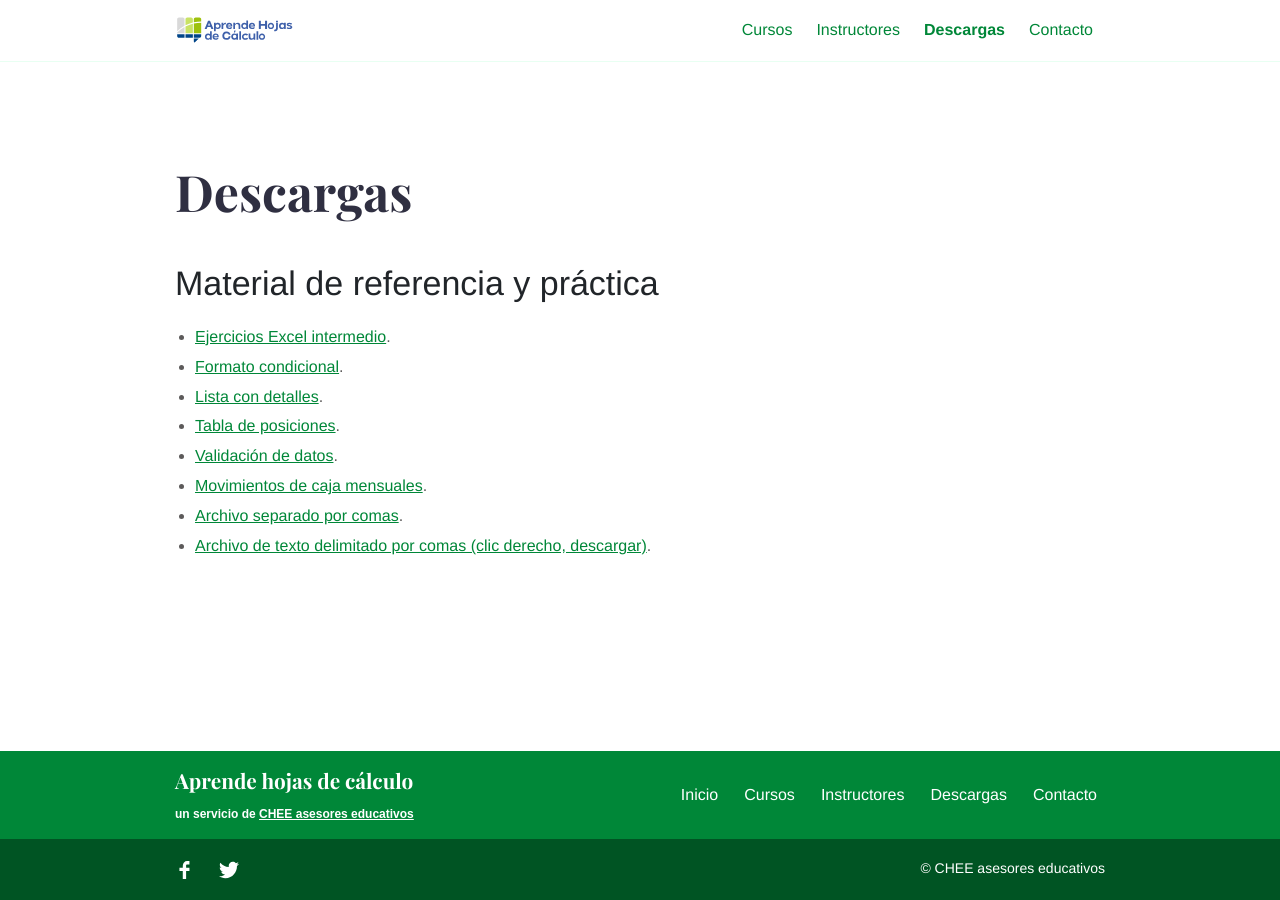
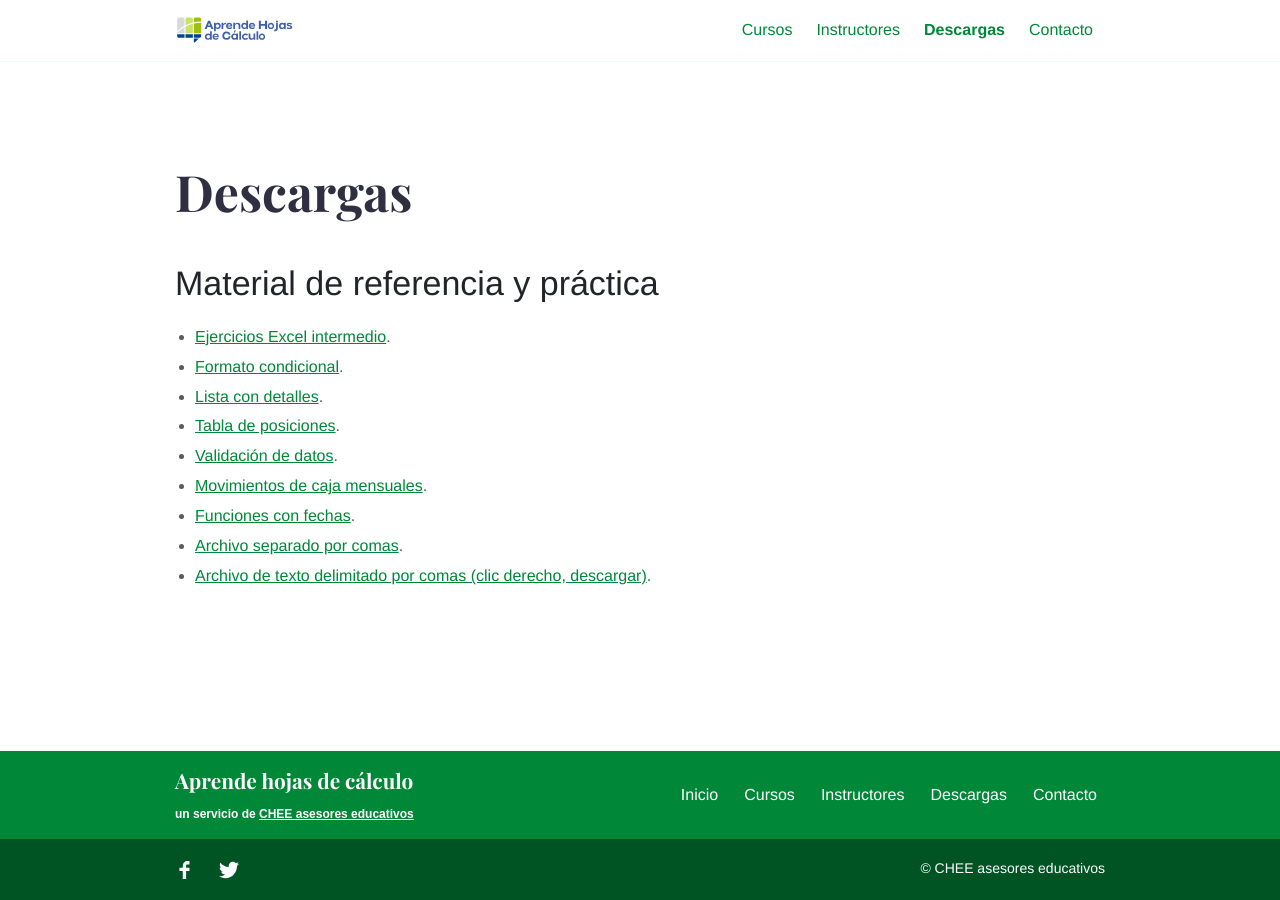
Before and after one commit to camachevaz/Calc, a Jekyll site: the page built from descargas.md, in a window 1280 px wide. Built offline with Jekyll 4.4.1, drawn with Linux system fonts in a browser that asks for light colours.

Commit message:
Update descargas.md

```diff
--- a/descargas.md
+++ b/descargas.md
@@ -15,5 +15,6 @@ intro_image_hide_on_mobile: true
 - [Tabla de posiciones](/assets/docs/Tabla-posiciones.xlsx/).
 - [Validación de datos](/assets/docs/Validacion.xlsx/).
 - [Movimientos de caja mensuales](/assets/docs/Movimientos-caja-mensuales.xlsx/).
+- [Funciones con fechas](/assets/docs/Fechas.xlsx/).
 - [Archivo separado por comas](/assets/docs/Separado-comas.csv/).
 - [Archivo de texto delimitado por comas (clic derecho, descargar)](/assets/docs/Delimitado.txt/).
```
